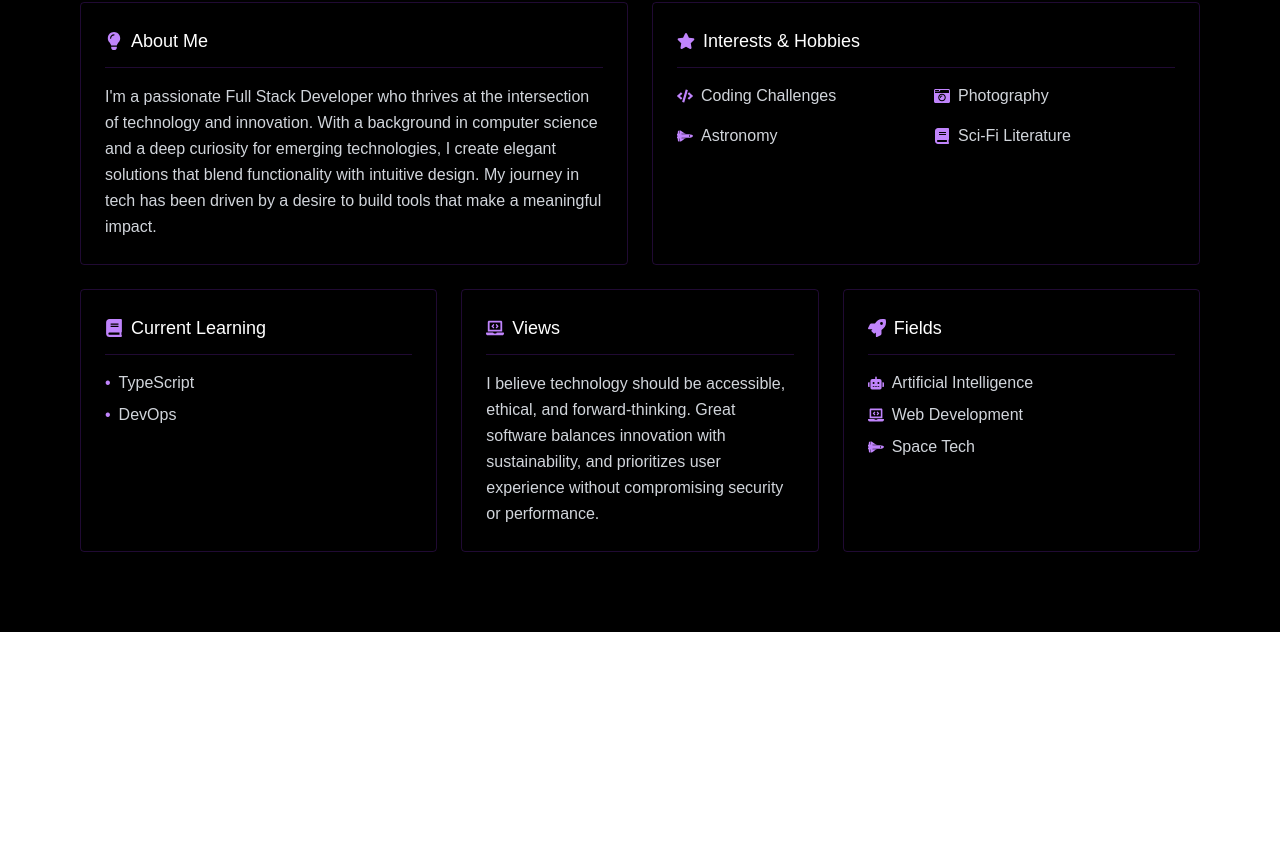
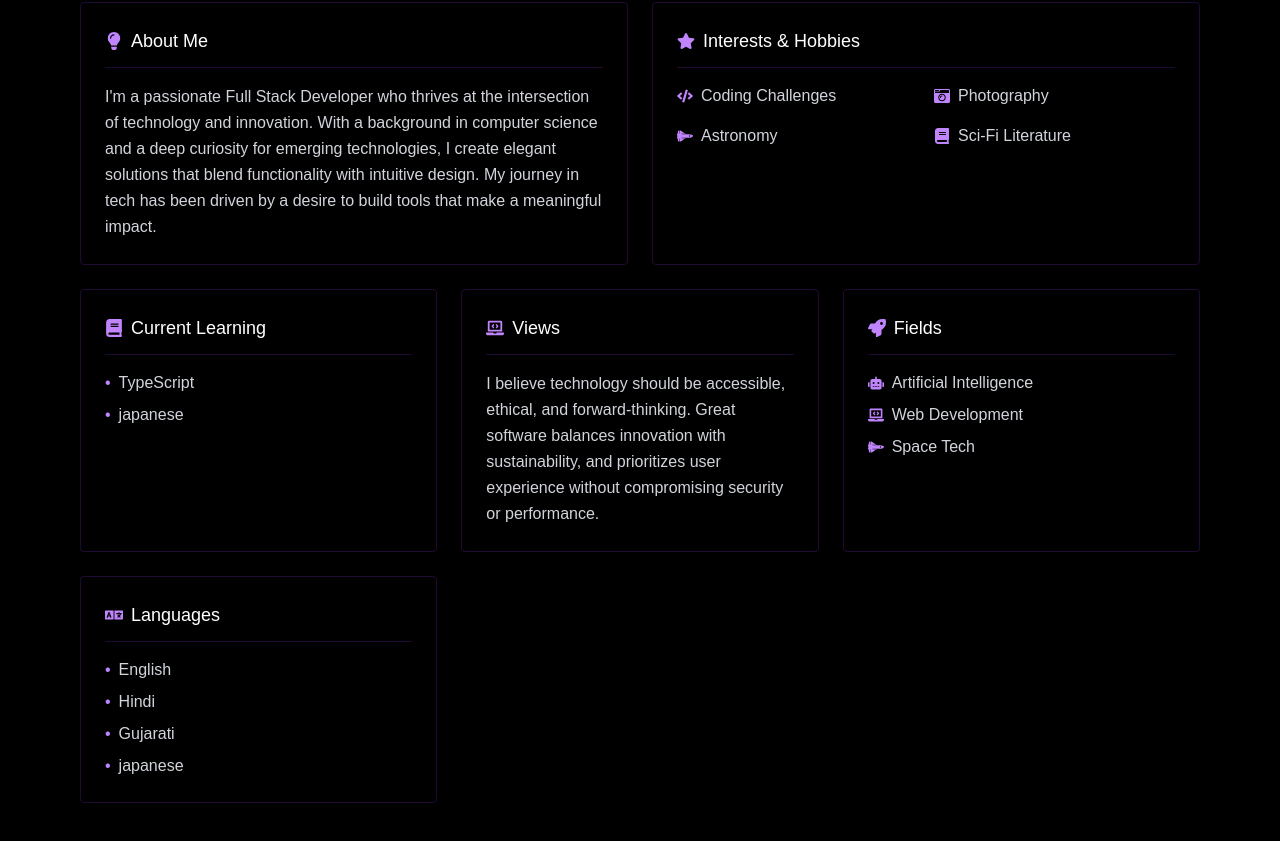
Before and after one commit to Vaibhavii3/Vaibhavi-portfolio, a Next.js app: page /about in a window 1280 px wide. Shown: the part 235-1076 px from the top of the page. Before the commit the page ends 867 px from the top, so only its background shows below. Built offline with nearby package versions, Linux system fonts and the light colour scheme.

Commit message:
Language

```diff
--- a/src/app/about/page.jsx
+++ b/src/app/about/page.jsx
@@ -1,5 +1,5 @@
 import Navbar from "@/components/Navbar";
-import { FaBook, FaLaptopCode, FaStar, FaRocket, FaLightbulb, FaCode, FaRobot, FaSpaceShuttle, FaCameraRetro } from "react-icons/fa";
+import { FaBook, FaLaptopCode, FaStar, FaRocket, FaLightbulb, FaCode, FaRobot, FaSpaceShuttle, FaCameraRetro, FaLanguage } from "react-icons/fa";
 
 export default function About() {
   return (
@@ -58,12 +58,12 @@ export default function About() {
               <li className="flex items-center gap-2">
                 <span className="text-purple-400">•</span> TypeScript
               </li>
+              {/* <li className="flex items-center gap-2">
+                <span className="text-purple-400">•</span> DevOps
+              </li> */}
               <li className="flex items-center gap-2">
-                <span className="text-purple-400">•</span> DevOps
+                <span className="text-purple-400">•</span> japanese
               </li>
-              {/* <li className="flex items-center gap-2">
-                <span className="text-purple-400">•</span>
-              </li> */}
             </ul>
           </div>
 
@@ -96,6 +96,27 @@ export default function About() {
               </li>
             </ul>
           </div>
+
+          <div className="border border-purple-800/30 rounded p-6 hover:border-purple-400 transition-colors duration-300">
+              <h2 className="text-lg font-light pb-3 flex items-center gap-2 border-b border-purple-800/30">
+              <FaLanguage className="text-purple-400" /> Languages
+              </h2>
+              <ul className="mt-4 space-y-2 text-gray-300 font-light">
+                <li className="flex items-center gap-2">
+                <span className="text-purple-400">•</span> English
+                </li>
+                <li className="flex items-center gap-2">
+                  <span className="text-purple-400">•</span> Hindi
+                </li>
+                <li className="flex items-center gap-2">
+                  <span className="text-purple-400">•</span> Gujarati
+                  </li>
+                <li className="flex items-center gap-2">
+                  <span className="text-purple-400">•</span> japanese
+                  </li>
+              </ul>
+          </div>
+
         </div>
       </div>
     </div>
```
